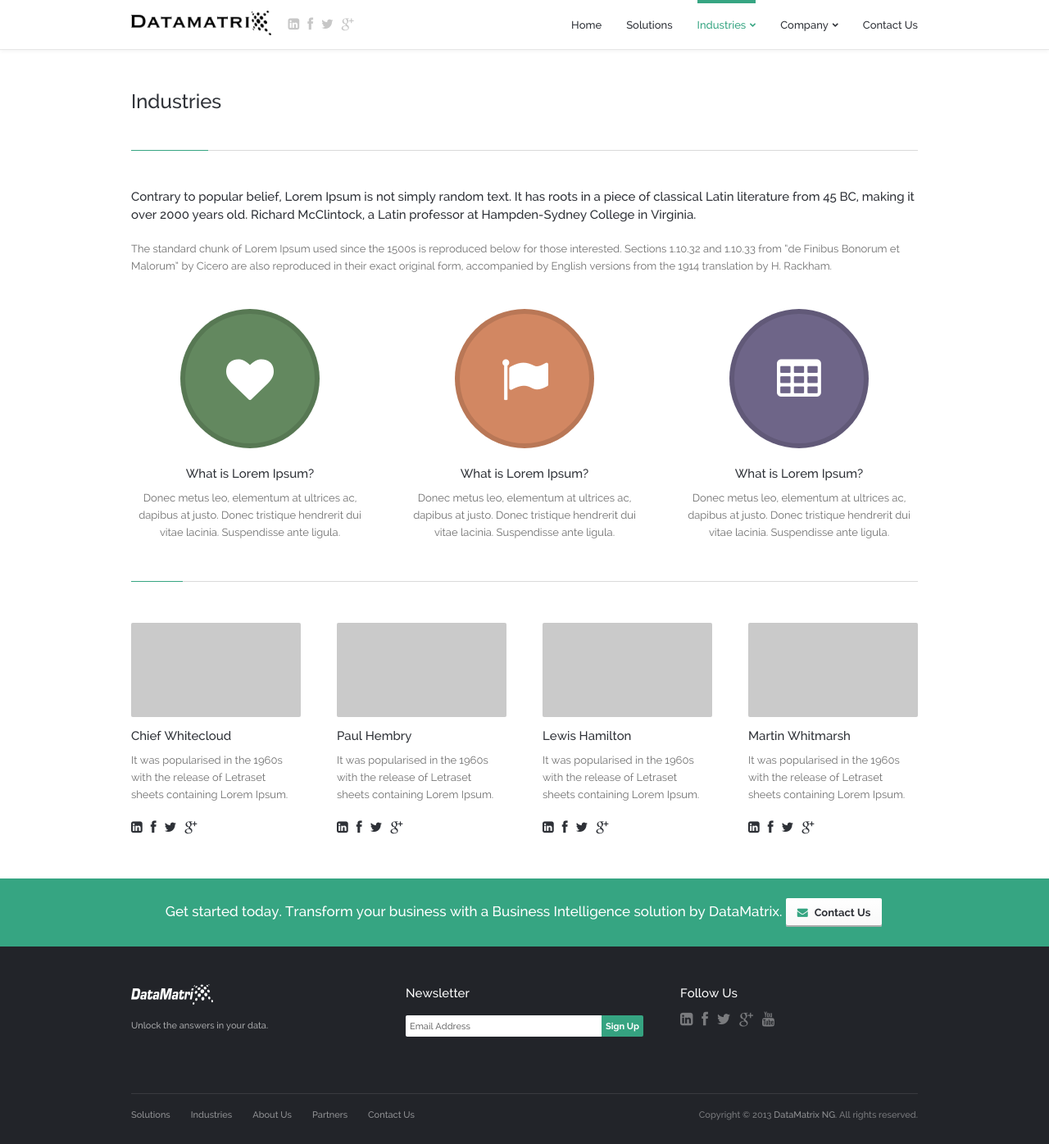
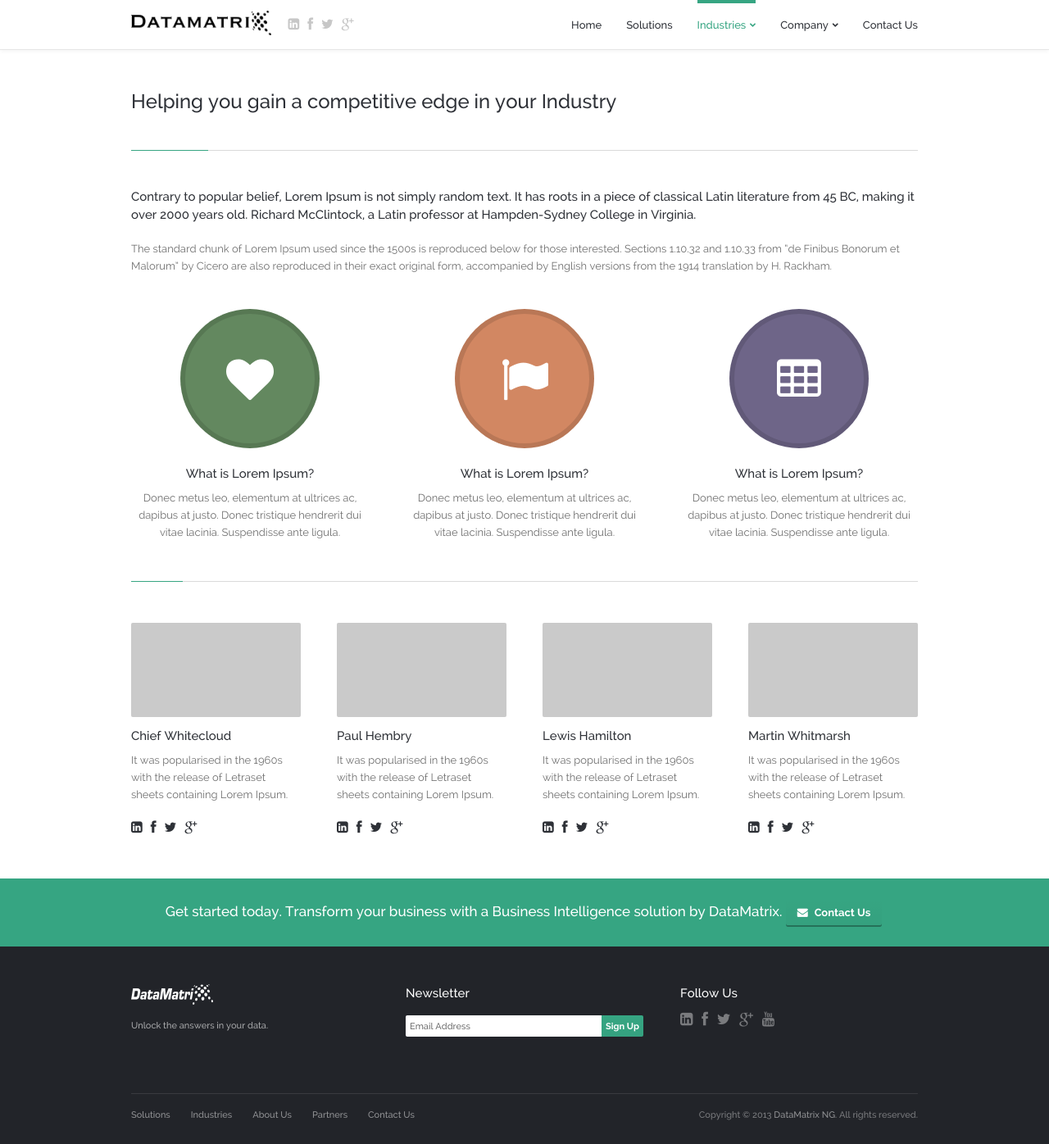
Before and after one commit to dtmtx/dtmtx.github.io, a Jekyll site: the page built from industries.html, in a window 1280 px wide and 1396 px high. Shown: the whole window at 82% size. Built offline with Jekyll 4.4.1, drawn with Linux system fonts in a browser that asks for light colours; Markdown is read by kramdown in place of the engine named in the settings.

Commit message:
content update

```diff
--- a/_includes/foot.html
+++ b/_includes/foot.html
@@ -20,7 +20,7 @@
 						<!-- Text -->
 						Get started today. Transform your business with a Business Intelligence solution by DataMatrix.
 						<!-- Button -->
-		              	<a class="button white" href="#"><i class="fa fa-envelope"></i>Contact Us</a>
+		              	<a class="button accent" href="contact.html"><i class="fa fa-envelope"></i>Contact Us</a>
 					</div>
 				</div>
 				<!-- ~~~~~~~~~~~~~~~~~~~~~~~~~~~~~~~~~~~~~~~~~~~~~~~~~~~~~~~~~~~~~~~~~~~~~ -->
--- a/industries.html
+++ b/industries.html
@@ -14,7 +14,7 @@ active: current
 					<!-- ~~~~~~~~~~~~~~~~~~~~~~~~~~~~~~~ -->
 					<!-- Page Title -->
 					<!-- ~~~~~~~~~~~~~~~~~~~~~~~~~~~~~~~ -->
-					<h1>Industries</h1>
+					<h1>Helping you gain a competitive edge in your Industry</h1>
 					<!-- ~~~~~~~~~~~~~~~~~~~~~~~~~~~~~~~ -->
 					<!-- END Title -->
 					<!-- ~~~~~~~~~~~~~~~~~~~~~~~~~~~~~~~ -->
--- a/solutions.html
+++ b/solutions.html
@@ -25,7 +25,7 @@ active: current
 					<!-- Title -->
 					<h3>Making critical decisons is no easy task so WHY isn't the information you need at your fingertips? Because it's spread throughout your entire organizations in databases, applications, spreadsheets and across your many departments. Decision making is slowed or made blindly at best. </h3>
 					<!-- Text -->
-					<h1>Our Solution</h1>
+					<h2>Our Solution</h2>
 					<p>The standard chunk of Lorem Ipsum used since the 1500s is reproduced below for those interested. Sections 1.10.32 and 1.10.33 from “de Finibus Bonorum et Malorum” by Cicero are also reproduced in their exact original form, accompanied by English versions from the 1914 translation by H. Rackham.</p>
 					<!-- ~~~~~~~~~~~~~~~~~~~~~~~~~~~~~~~ -->
 					<!-- END Intro -->
```
